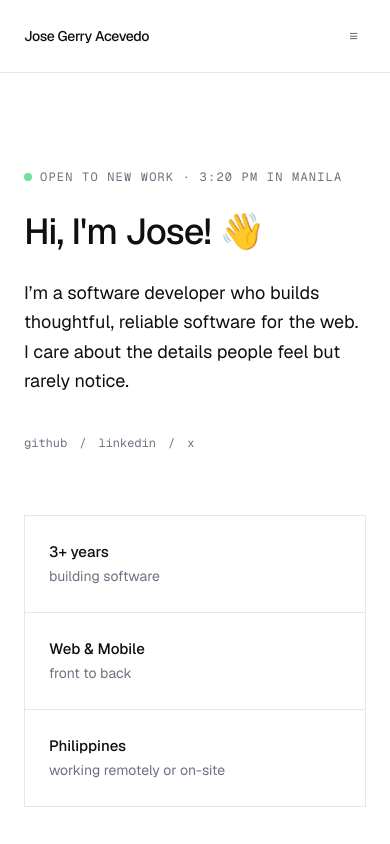
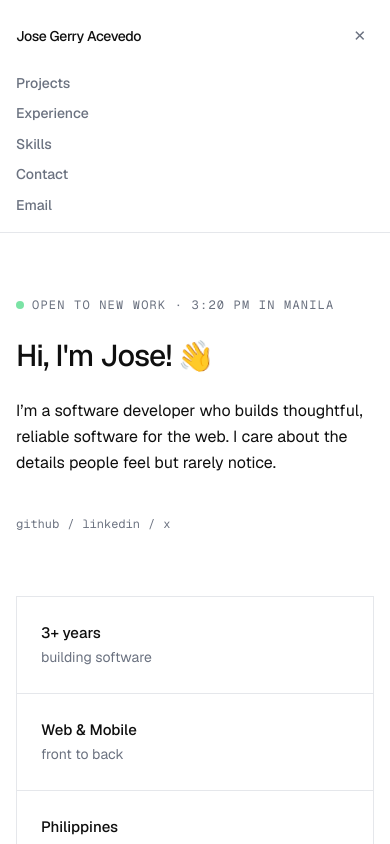
Before and after one commit to josegerryacevedo/personal-portfolio, a Next.js app: page / in a window 390 px wide. Both pictures are taken after a click on the button "Toggle menu". Shown: the top 844 px of the page. Built offline with nearby package versions, Linux system fonts and the light colour scheme.

Commit message:
Refactor layout of Experience, Projects, Skills, and Footer components for improved responsiveness; update Navbar to include mobile menu functionality.

```diff
--- a/src/components/Experience.tsx
+++ b/src/components/Experience.tsx
@@ -35,8 +35,8 @@ export default function Experience() {
   ];
 
   return (
-    <section id="experience" className="mx-auto max-w-3xl px-6 py-20 md:px-8 scroll-mt-20">
-      <h2 className="text-2xl font-medium tracking-tight text-foreground mb-12">
+    <section id="experience" className="mx-auto max-w-3xl px-4 py-16 sm:px-6 sm:py-20 md:px-8 scroll-mt-20">
+      <h2 className="text-xl sm:text-2xl font-medium tracking-tight text-foreground mb-8 sm:mb-12">
         Experience
       </h2>
 
--- a/src/components/Footer.tsx
+++ b/src/components/Footer.tsx
@@ -3,14 +3,14 @@
 export default function Footer() {
   return (
     <footer className="w-full py-6 mt-auto">
-      <div className="mx-auto max-w-3xl flex items-center justify-between gap-4 px-6 md:px-8">
+      <div className="mx-auto max-w-3xl flex flex-col sm:flex-row items-center justify-between gap-4 px-4 sm:px-6 md:px-8">
         <div className="flex items-center gap-2">
           <div className="bg-primary w-1 h-1"></div>
           <p className="!text-ink-40 !m-0 shrink-0 tabular-nums" aria-live="polite">
 
           </p>
         </div>
-        <div className="flex items-center gap-6 sm:gap-8">
+        <div className="flex flex-wrap items-center justify-center gap-4 sm:gap-6">
           <a
             href="https://www.linkedin.com/in/your-username"
             target="_blank"
--- a/src/components/Hero.tsx
+++ b/src/components/Hero.tsx
@@ -22,13 +22,13 @@ export default function Hero() {
   }, []);
 
   return (
-    <section className="relative mx-auto max-w-3xl px-6 py-24 md:px-8">
+    <section className="relative mx-auto max-w-3xl px-4 py-16 sm:px-6 sm:py-20 md:px-8 md:py-24">
       <div className="flex flex-col gap-6">
         <p className="text-xs font-mono uppercase tracking-widest text-muted flex items-center gap-2">
           <span className="inline-block h-2 w-2 rounded-full bg-green-500 animate-pulse" aria-hidden="true" />
           {time ? `Open to new work · ${time} in Manila` : "Open to new work"}
         </p>
-        <h1 className="text-4xl md:text-6xl font-medium leading-tight tracking-tight text-foreground">
+        <h1 className="text-3xl sm:text-4xl md:text-6xl font-medium leading-tight tracking-tight text-foreground">
           Hi, I'm Jose!{" "}
           <span
             className="inline-block"
@@ -43,10 +43,10 @@ export default function Hero() {
             👋
           </span>
         </h1>
-        <p className="text-lg text-foreground leading-relaxed max-w-xl">
+        <p className="text-base sm:text-lg text-foreground leading-relaxed max-w-xl">
           I’m a software developer who builds thoughtful, reliable software for the web. I care about the details people feel but rarely notice.
         </p>
-        <div className="mt-4 flex flex-wrap items-center gap-3 text-xs font-mono text-muted">
+        <div className="mt-4 flex flex-wrap items-center gap-2 sm:gap-3 text-xs font-mono text-muted">
           <a
             href="https://github.com/josegerryacevedo"
             target="_blank"
--- a/src/components/Navbar.tsx
+++ b/src/components/Navbar.tsx
@@ -1,4 +1,7 @@
+"use client";
+
 import Link from "next/link";
+import { useState } from "react";
 
 const navLinks = [
   { href: "#projects", label: "Projects" },
@@ -8,10 +11,12 @@ const navLinks = [
 ];
 
 export default function Navbar() {
+  const [open, setOpen] = useState(false);
+
   return (
     <nav className="border-b border-border bg-background">
-      <div className="mx-auto max-w-3xl px-6 py-4 md:px-8">
-        <div className="flex items-center justify-between flex-wrap gap-y-2">
+      <div className="mx-auto max-w-3xl px-4 sm:px-6 md:px-8">
+        <div className="flex items-center justify-between gap-2 py-4">
           <Link
             href="#"
             className="text-sm font-medium tracking-tight text-foreground shrink-0"
@@ -35,15 +40,36 @@ export default function Navbar() {
               Email
             </a>
           </div>
-          <div className="md:hidden flex items-center gap-2">
-            <button
-              className="p-2 text-muted hover:text-foreground"
-              aria-label="Open menu"
+          <button
+            type="button"
+            className="md:hidden p-2 text-muted hover:text-foreground"
+            aria-label="Toggle menu"
+            aria-expanded={open}
+            onClick={() => setOpen((v) => !v)}
+          >
+            {open ? "✕" : "≡"}
+          </button>
+        </div>
+        {open && (
+          <div className="md:hidden flex flex-col gap-2 pb-4 text-[14px] font-medium text-muted">
+            {navLinks.map((item) => (
+              <Link
+                key={item.href}
+                href={item.href}
+                className="transition-colors hover:text-foreground"
+                onClick={() => setOpen(false)}
+              >
+                {item.label}
+              </Link>
+            ))}
+            <a
+              href="mailto:josegerryacevedojr@gmail.com"
+              className="transition-colors hover:text-accent"
             >
-              ≡
-            </button>
+              Email
+            </a>
           </div>
-        </div>
+        )}
       </div>
     </nav>
   );
--- a/src/components/Projects.tsx
+++ b/src/components/Projects.tsx
@@ -19,8 +19,8 @@ const projects = [
 
 export default function Projects() {
   return (
-    <section id="projects" className="mx-auto max-w-3xl px-6 py-20 md:px-8 scroll-mt-20">
-      <h2 className="text-2xl font-medium tracking-tight text-foreground mb-12">
+    <section id="projects" className="mx-auto max-w-3xl px-4 py-16 sm:px-6 sm:py-20 md:px-8 scroll-mt-20">
+      <h2 className="text-xl sm:text-2xl font-medium tracking-tight text-foreground mb-8 sm:mb-12">
         Projects
       </h2>
       <div className="space-y-10">
--- a/src/components/Skills.tsx
+++ b/src/components/Skills.tsx
@@ -27,11 +27,11 @@ export default function Skills() {
   ];
 
   return (
-    <section id="skills" className="mx-auto max-w-3xl px-6 py-20 md:px-8 scroll-mt-20">
-      <h2 className="text-2xl font-medium tracking-tight text-foreground mb-12">
+    <section id="skills" className="mx-auto max-w-3xl px-4 py-16 sm:px-6 sm:py-20 md:px-8 scroll-mt-20">
+      <h2 className="text-xl sm:text-2xl font-medium tracking-tight text-foreground mb-8 sm:mb-12">
         Technical Skills
       </h2>
-      <div className="grid gap-6 sm:grid-cols-3">
+      <div className="grid gap-6 sm:grid-cols-2 md:grid-cols-3">
         {groups.map((g) => (
           <div key={g.label}>
             <h4 className="text-xs font-medium uppercase tracking-wider text-muted mb-4">
```
Also changed, not shown: buildout.txt.
